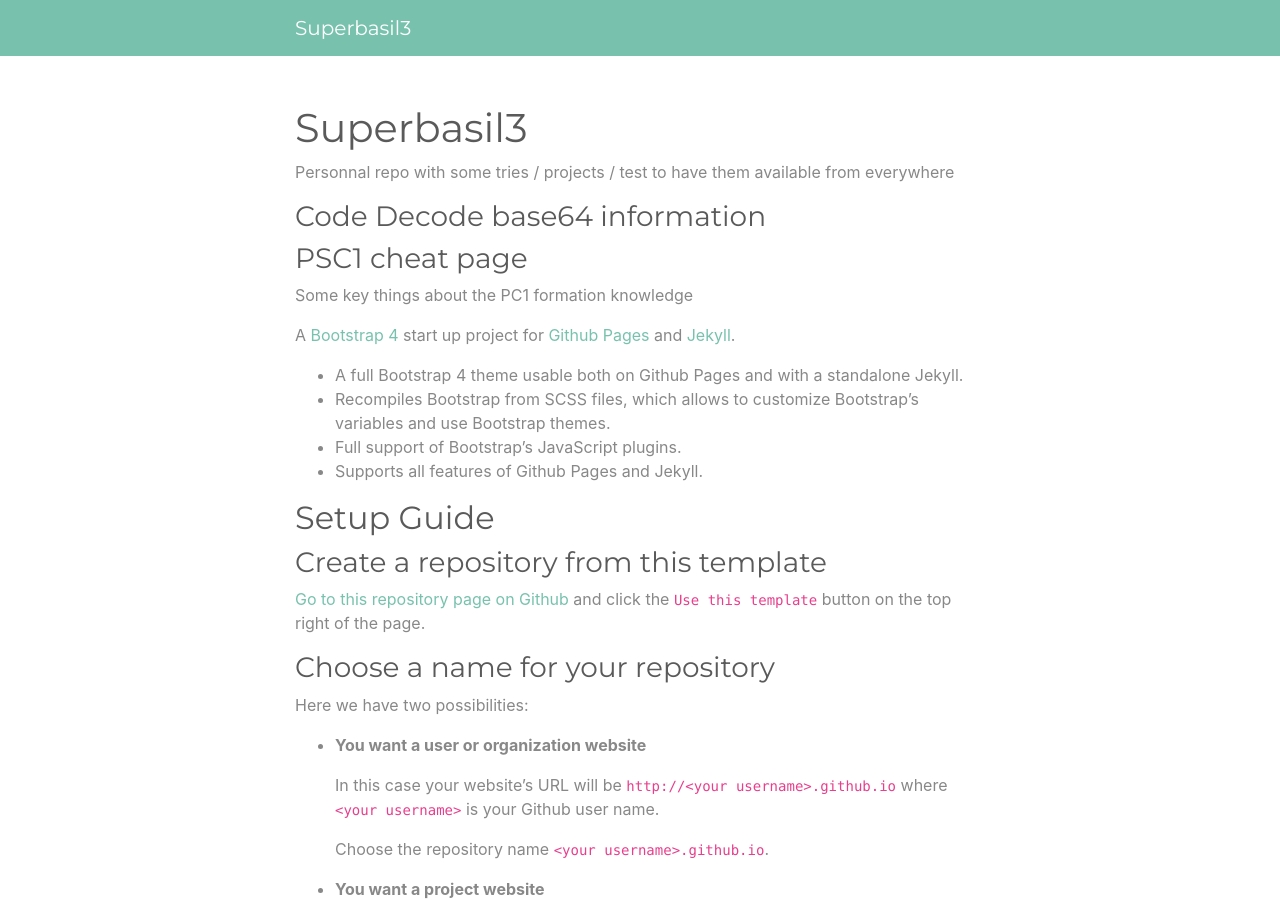
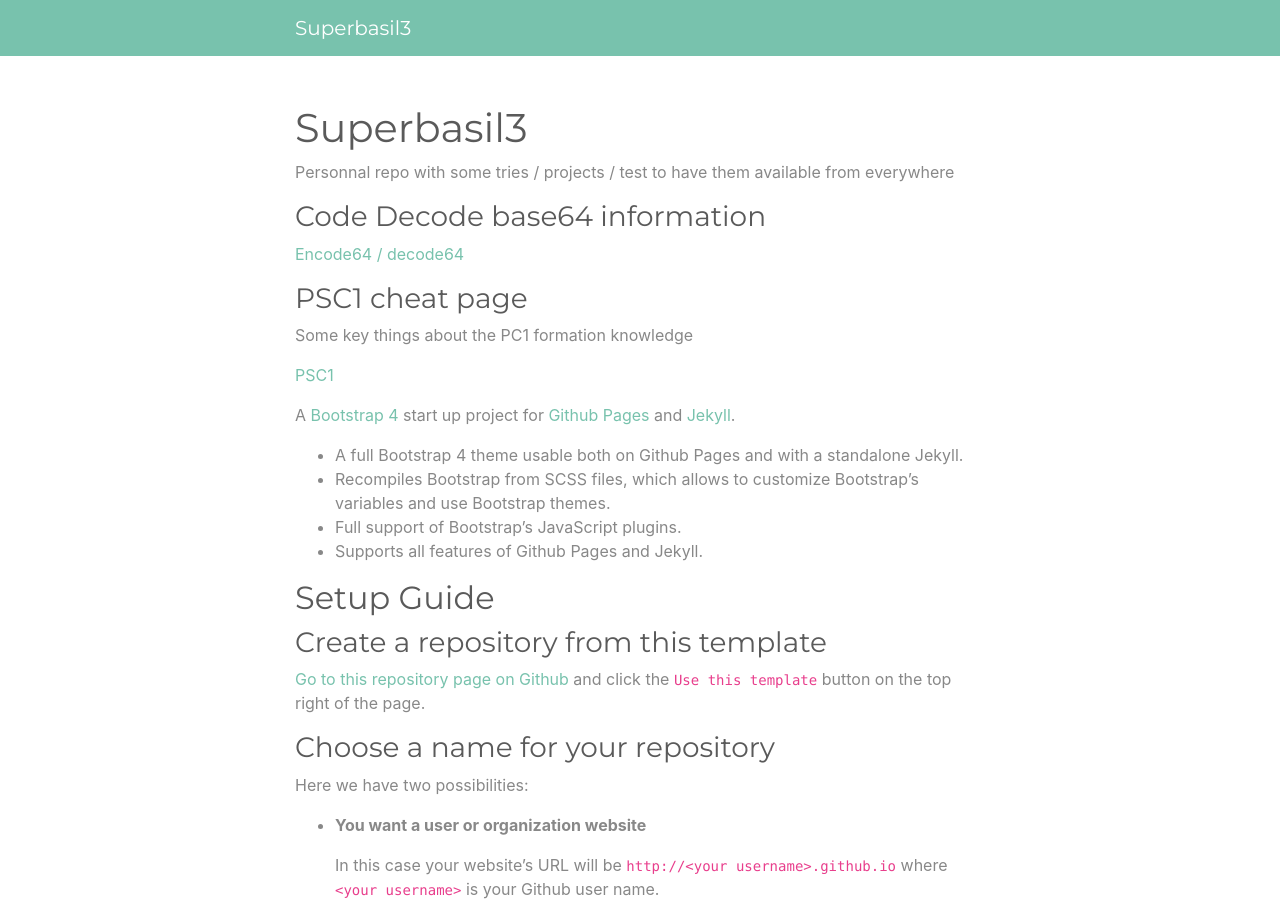
Before and after one commit to Superbasil3/Superbasil3.github.io, a Jekyll site: the page built from index.md, in a window 1280 px wide and 900 px high. Built offline with Jekyll 4.4.1, drawn with Linux system fonts in a browser that asks for light colours.

Commit message:
Fix html format

```diff
--- a/encode_decode_64.html
+++ b/encode_decode_64.html
@@ -53,15 +53,14 @@ layout: default
   <h1>ENCODE_DECODE</h1>
   <p>The purpose is to have a browser only decode/encode mechanism without sending any data to a distant server</p>
   <form>
-    <textarea id="input_string" name="input_string" rows="4" cols="50" autofocus="true" placeholder="Put your encoded or decoded string here"/>
+    <textarea id="input_string" name="input_string" rows="10" cols="80" autofocus="true" placeholder="Put your encoded or decoded string here"></textarea>
 
     <button name="encode64" onclick="encode64();">Encode the UTF-8 input into base 64</button>
     <button name="encode64x2" onclick="encode64x2();">Encode the UTF-8 input into base 64, twice</button>
     <button name="decode64" onclick="decode64();">Decode the UTF-8 base64 input</button>
     <button name="decode64x2" onclick="decode64x2();">Decode the UTF-8 base64 input twice</button>
 
-    <textarea id="output_string" name="output_string" rows="4" cols="50" readonly="true"/>
+    <textarea id="output_string" name="output_string" rows="10" cols="80" readonly="true"></textarea>
     <button id="copyButton" onclick="copy_output();">Click to copy</button>
-
   </form>
 </div>
--- a/index.md
+++ b/index.md
@@ -6,10 +6,12 @@ title: Superbasil3
 Personnal repo with some tries / projects / test to have them available from everywhere
 
 ### Code Decode base64 information
-
+[Encode64 / decode64](/encode_decode_64.html)
 
 ### PSC1 cheat page
 Some key things about the PC1 formation knowledge
+
+[PSC1](/pse1)
 
 
 
```
